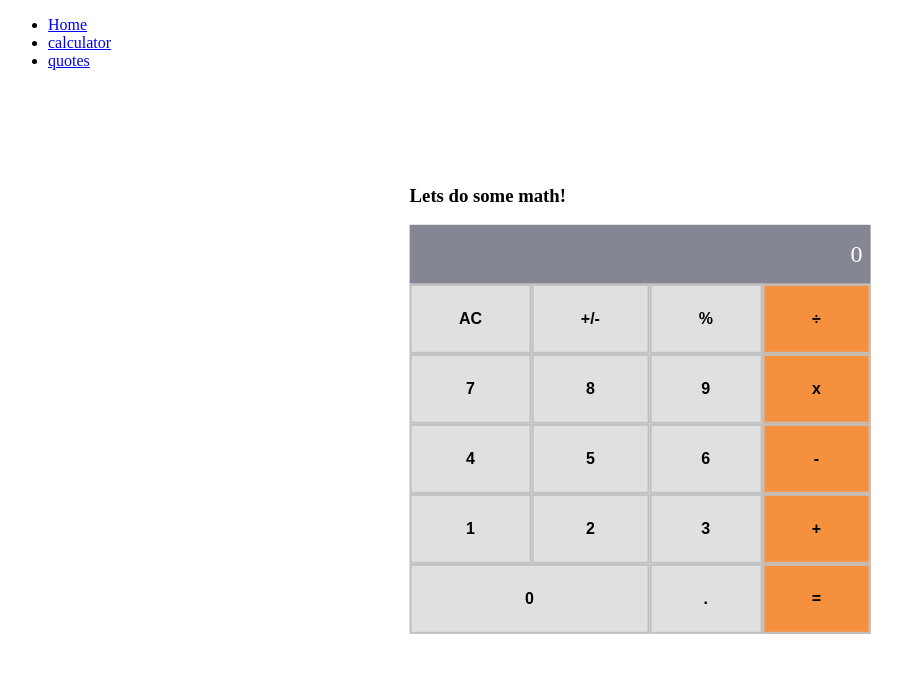
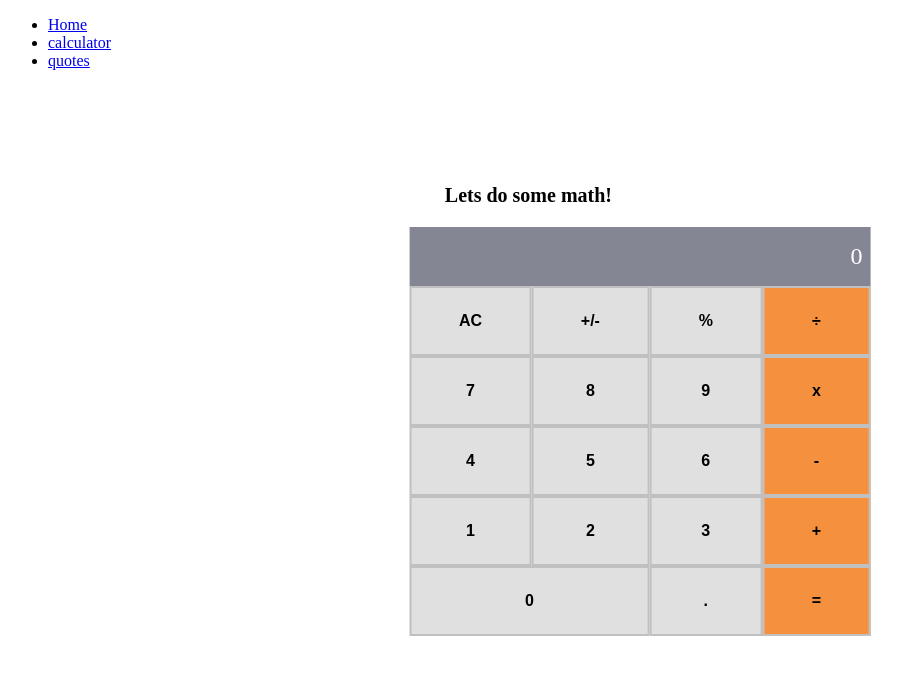
Before and after one commit to Ugboaja-Uchechi/math-sorcerer, a React (Create React App) app: page /calculator in a window 1280 px wide. Shown: the top 674 px of the page, without its empty margins (0-902 px from the left). Built offline with nearby package versions, Linux system fonts and the light colour scheme.

Commit message:
Create single page app using routers

```diff
--- a/src/App.css
+++ b/src/App.css
@@ -46,3 +46,8 @@ button:hover {
   color: orangered;
   text-decoration: underline;
 }
+
+.cover {
+  margin-left: 2.2rem;
+  font-size: 20px;
+}
```
